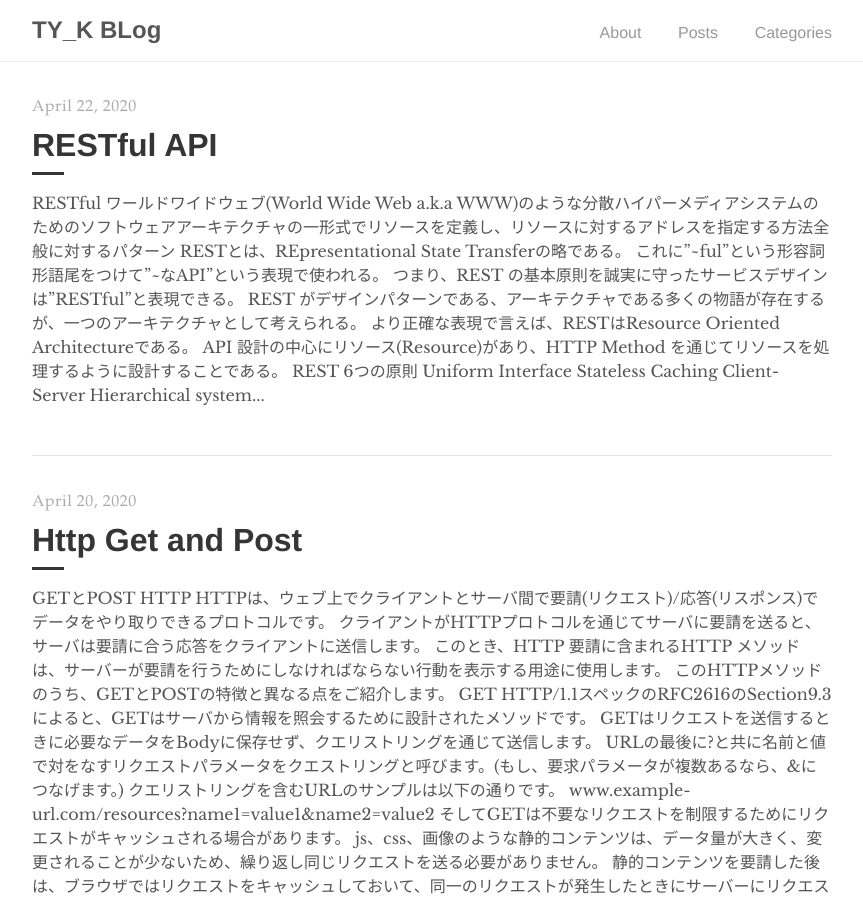
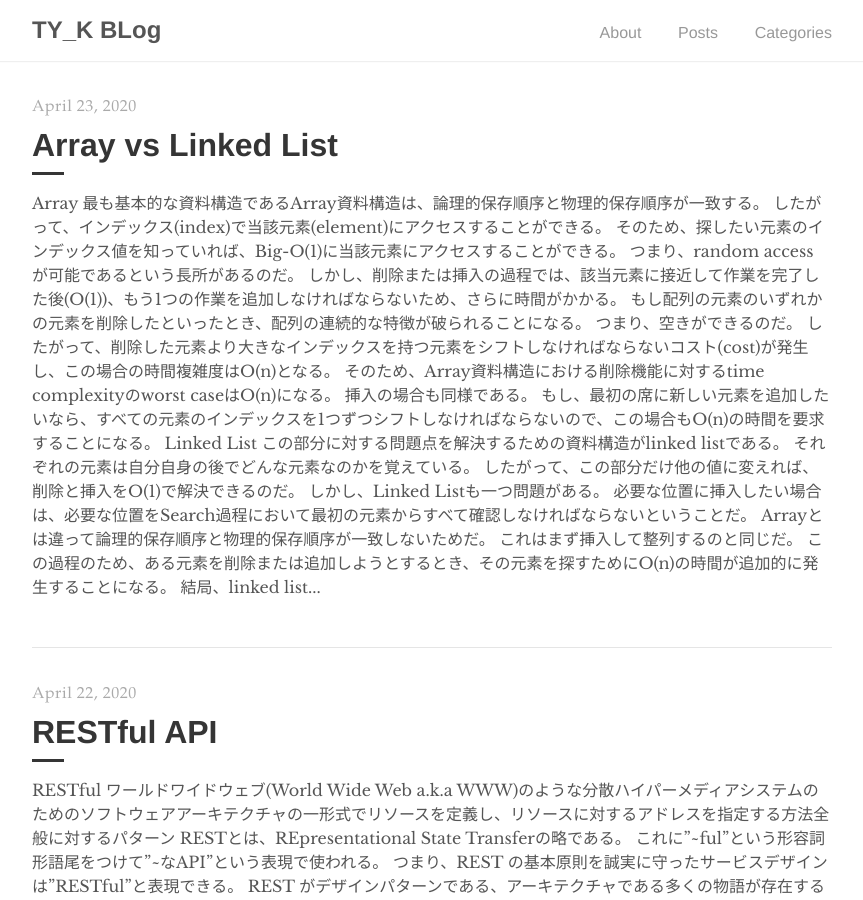
Before and after one commit to fure0/fure0.github.io, a Jekyll site: the page built from index.html, in a window 1280 px wide and 900 px high. Shown: the whole window, without its empty margins (208-1071 px from the left). Built offline with Jekyll 4.4.1, drawn with Linux system fonts in a browser that asks for light colours; the list of posts is cut into pages by our own code; some of the changed text lies outside the part shown.

Commit message:
add post about array and linked list

```diff
--- /dev/null
+++ b/_posts/2020-04-23-ArrayVsLinkedList-jp.md
@@ -0,0 +1,52 @@
+---
+layout: post
+categories: "DataStructure"
+title: "Array vs Linked List"
+author: "TY_K"
+---
+
+### Array
+
+最も基本的な資料構造であるArray資料構造は、論理的保存順序と物理的保存順序が一致する。
+
+したがって、インデックス(index)で当該元素(element)にアクセスすることができる。
+
+そのため、探したい元素のインデックス値を知っていれば、Big-O(1)に当該元素にアクセスすることができる。
+
+つまり、random access が可能であるという長所があるのだ。
+
+しかし、削除または挿入の過程では、該当元素に接近して作業を完了した後(O(1))、もう1つの作業を追加しなければならないため、さらに時間がかかる。
+
+もし配列の元素のいずれかの元素を削除したといったとき、配列の連続的な特徴が破られることになる。
+
+つまり、空きができるのだ。 したがって、削除した元素より大きなインデックスを持つ元素をシフトしなければならないコスト(cost)が発生し、この場合の時間複雑度はO(n)となる。
+
+そのため、Array資料構造における削除機能に対するtime complexityのworst caseはO(n)になる。
+
+挿入の場合も同様である。 もし、最初の席に新しい元素を追加したいなら、すべての元素のインデックスを1つずつシフトしなければならないので、この場合もO(n)の時間を要求することになる。
+
+### Linked List
+
+この部分に対する問題点を解決するための資料構造がlinked listである。
+
+それぞれの元素は自分自身の後でどんな元素なのかを覚えている。
+
+したがって、この部分だけ他の値に変えれば、削除と挿入をO(1)で解決できるのだ。
+
+しかし、Linked Listも一つ問題がある。
+
+必要な位置に挿入したい場合は、必要な位置をSearch過程において最初の元素からすべて確認しなければならないということだ。
+
+Arrayとは違って論理的保存順序と物理的保存順序が一致しないためだ。 これはまず挿入して整列するのと同じだ。
+
+この過程のため、ある元素を削除または追加しようとするとき、その元素を探すためにO(n)の時間が追加的に発生することになる。
+
+結局、linked list 資料構造はsearch にも O(n) の time complexity を持ち、挿入、削除に対しても O(n) の time complexity を持つ。
+
+だからといって、とても無駄な資料構造ではないため、我々が学習するのだ。
+
+このLinked ListはTree 構造の根幹となる資料構造であり、Tree で使用されたときにその有用性が明らかになる。
+
+[参照][DataStructure]
+
+[DataStructure]: https://github.com/JaeYeopHan/Interview_Question_for_Beginner/tree/master/DataStructure#array-vs-linked-list "DataStructure"
```
Also changed, not shown: _pages/categories.md (+8 -0 lines).
